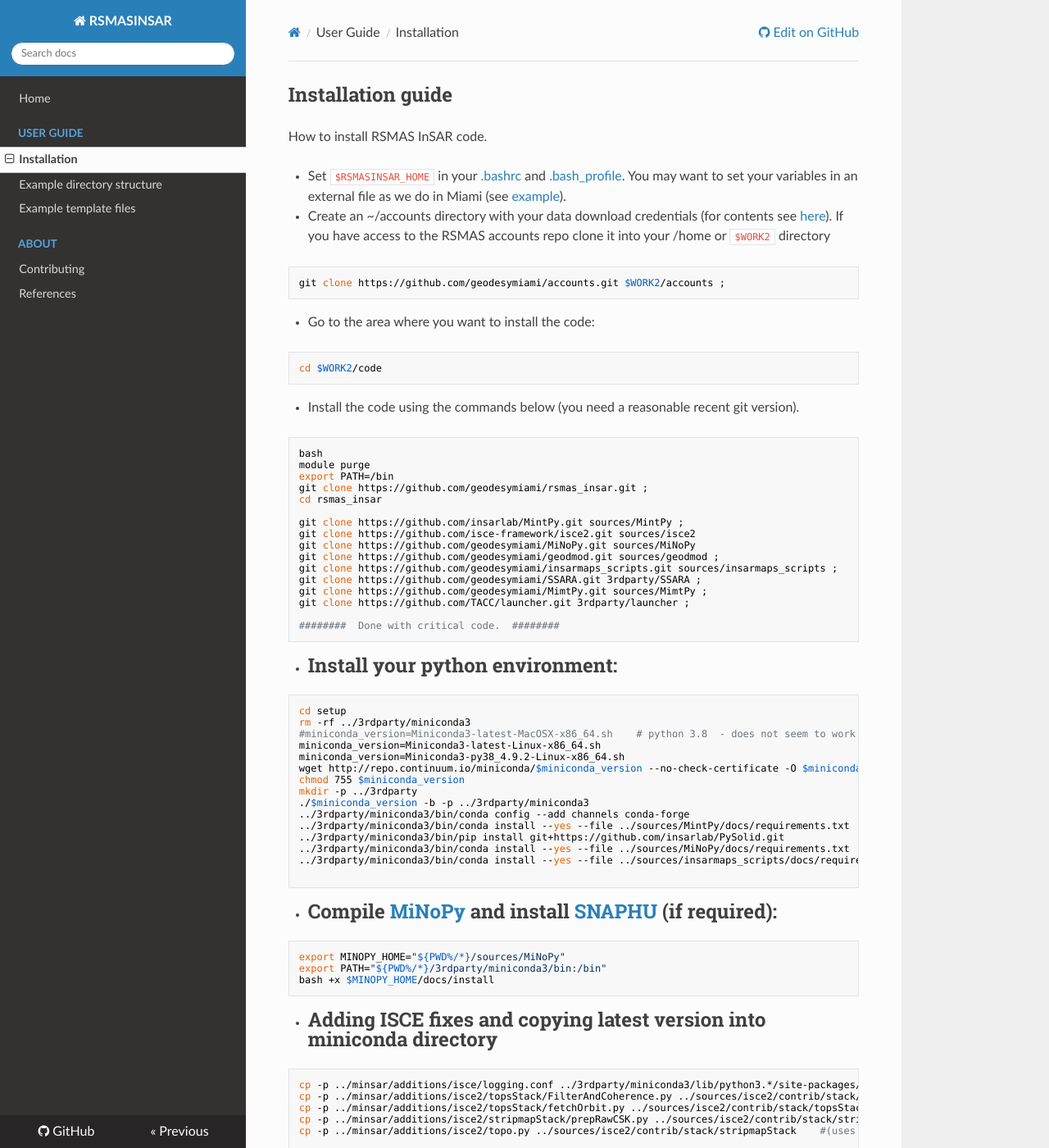
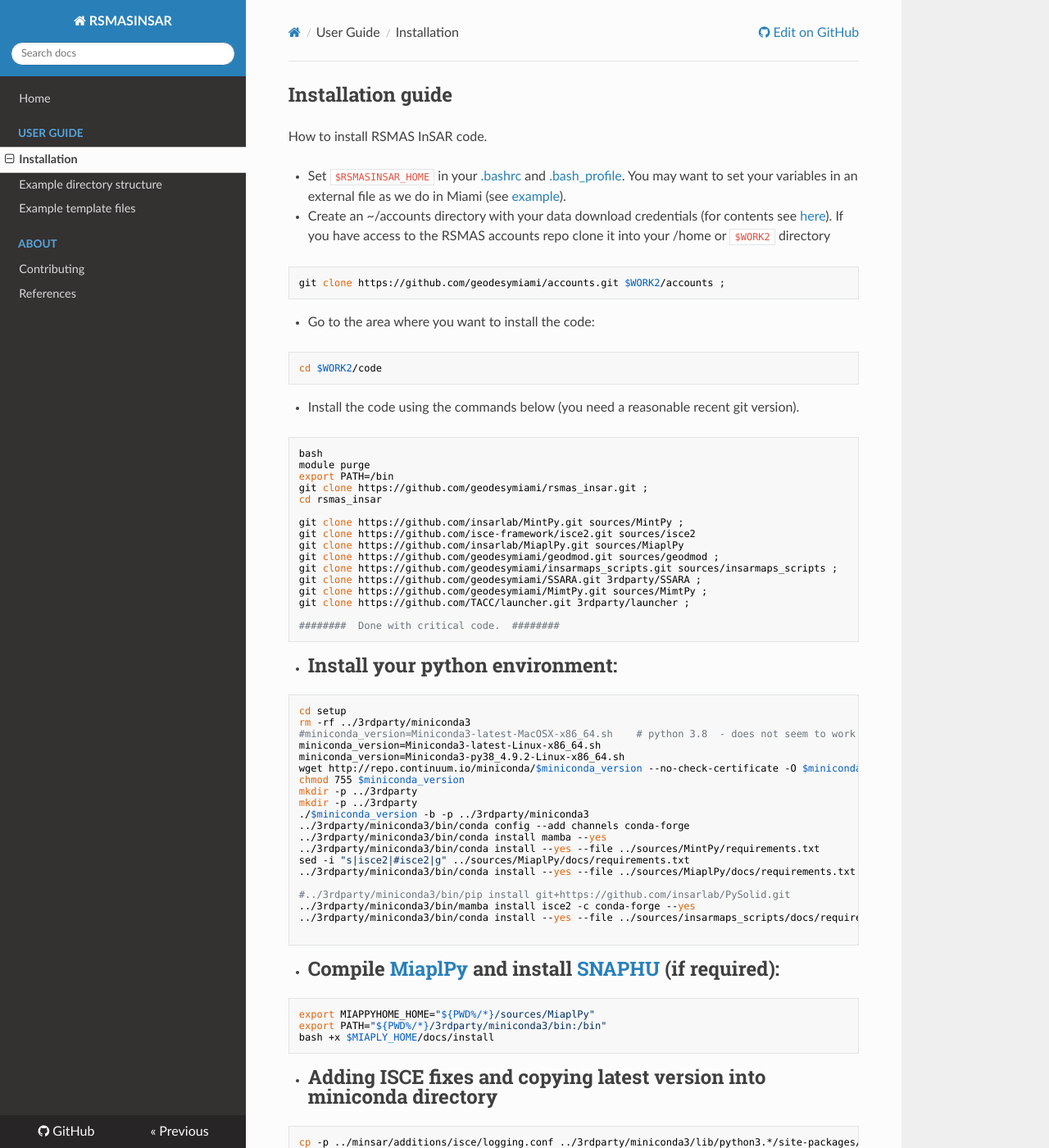
Before and after one commit to geodesymiami/rsmas_insar, an MkDocs documentation site: the page built from docs/installation.md, in a window 1280 px wide and 1400 px high. Shown: the whole window at 82% size. Built offline with MkDocs 1.6.1, drawn with Linux system fonts in a browser that asks for light colours; nearby versions of some CDN libraries.

Commit message:
Update installation.md

````diff
--- a/docs/installation.md
+++ b/docs/installation.md
@@ -27,7 +27,7 @@
 
 git clone https://github.com/insarlab/MintPy.git sources/MintPy ;
 git clone https://github.com/isce-framework/isce2.git sources/isce2
-git clone https://github.com/geodesymiami/MiNoPy.git sources/MiNoPy
+git clone https://github.com/insarlab/MiaplPy.git sources/MiaplPy
 git clone https://github.com/geodesymiami/geodmod.git sources/geodmod ;
 git clone https://github.com/geodesymiami/insarmaps_scripts.git sources/insarmaps_scripts ;
 git clone https://github.com/geodesymiami/SSARA.git 3rdparty/SSARA ;
@@ -46,19 +46,24 @@
 wget http://repo.continuum.io/miniconda/$miniconda_version --no-check-certificate -O $miniconda_version #; if ($? != 0) exit;
 chmod 755 $miniconda_version
 mkdir -p ../3rdparty
+mkdir -p ../3rdparty
 ./$miniconda_version -b -p ../3rdparty/miniconda3
 ../3rdparty/miniconda3/bin/conda config --add channels conda-forge
-../3rdparty/miniconda3/bin/conda install --yes --file ../sources/MintPy/docs/requirements.txt
-../3rdparty/miniconda3/bin/pip install git+https://github.com/insarlab/PySolid.git
-../3rdparty/miniconda3/bin/conda install --yes --file ../sources/MiNoPy/docs/requirements.txt
+../3rdparty/miniconda3/bin/conda install mamba --yes
+../3rdparty/miniconda3/bin/conda install --yes --file ../sources/MintPy/requirements.txt
+sed -i "s|isce2|#isce2|g" ../sources/MiaplPy/docs/requirements.txt
+../3rdparty/miniconda3/bin/conda install --yes --file ../sources/MiaplPy/docs/requirements.txt
+
+#../3rdparty/miniconda3/bin/pip install git+https://github.com/insarlab/PySolid.git
+../3rdparty/miniconda3/bin/mamba install isce2 -c conda-forge --yes
 ../3rdparty/miniconda3/bin/conda install --yes --file ../sources/insarmaps_scripts/docs/requirements.txt
 
 ```
-* #Compile [MiNoPy](https://github.com/geodesymiami/MiNoPy) and install [SNAPHU](https://web.stanford.edu/group/radar/softwareandlinks/sw/snaphu/) (if required):
+* #Compile [MiaplPy](https://github.com/geodesymiami/MiaplPy) and install [SNAPHU](https://web.stanford.edu/group/radar/softwareandlinks/sw/snaphu/) (if required):
 ```
-export MINOPY_HOME="${PWD%/*}/sources/MiNoPy"
+export MIAPPYHOME_HOME="${PWD%/*}/sources/MiaplPy"
 export PATH="${PWD%/*}/3rdparty/miniconda3/bin:/bin"
-bash +x $MINOPY_HOME/docs/install
+bash +x $MIAPLY_HOME/docs/install
 ```
 * #Adding ISCE fixes and copying latest version into miniconda directory
 ```
````
